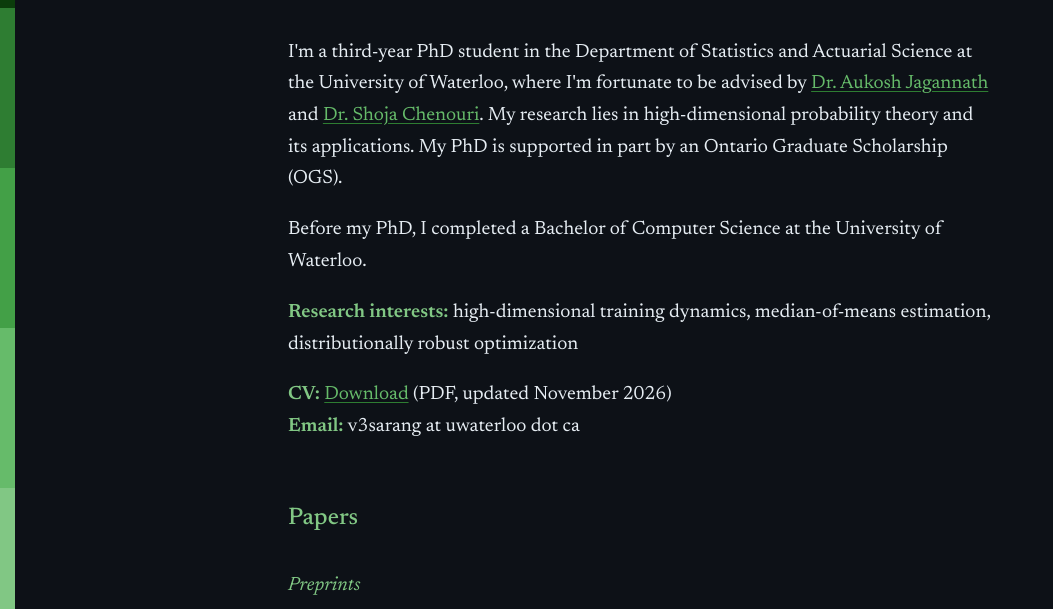
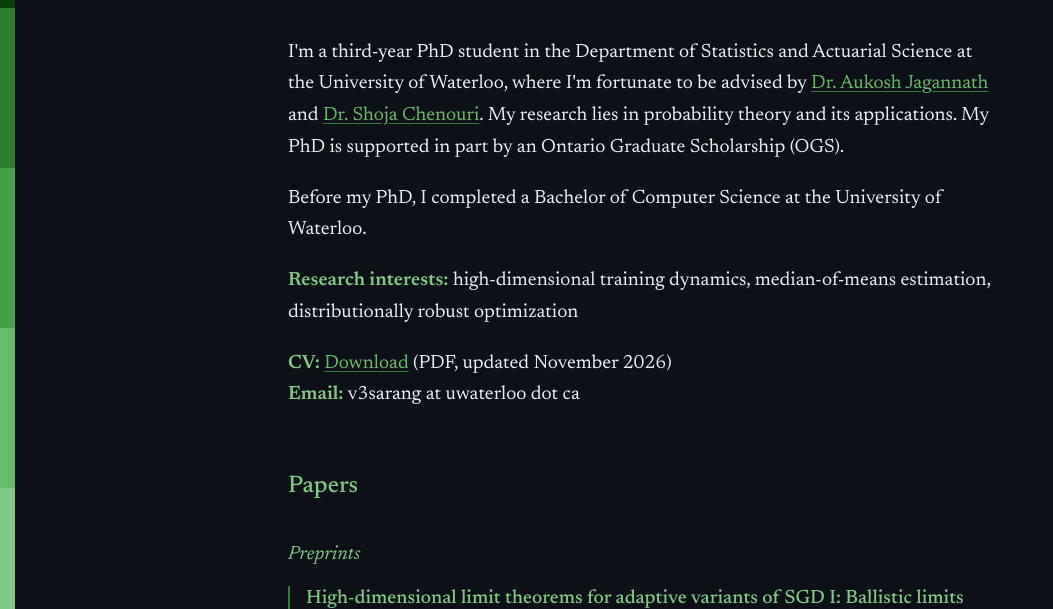
Before and after one commit to v3sarang/v3sarang.github.io, a plain HTML site: page index.html in a window 1280 px wide. Shown: the part 152-761 px from the top of the page, without its empty margins (0-1053 px from the left). Drawn offline with Linux system fonts and the light colour scheme.

Commit message:
Update index.html

```diff
--- a/index.html
+++ b/index.html
@@ -246,7 +246,7 @@
       at the University of Waterloo, where I'm fortunate to be advised by
       <a href="https://aukosh.github.io/">Dr. Aukosh Jagannath</a> and
       <a href="https://uwaterloo.ca/statistics-and-actuarial-science/profiles/shojaeddin-chenouri">Dr. Shoja Chenouri</a>.
-      My research lies in high-dimensional probability theory and its applications.
+      My research lies in probability theory and its applications.
       My PhD is supported in part by an Ontario Graduate Scholarship (OGS).
     </p>
     <p>
```
